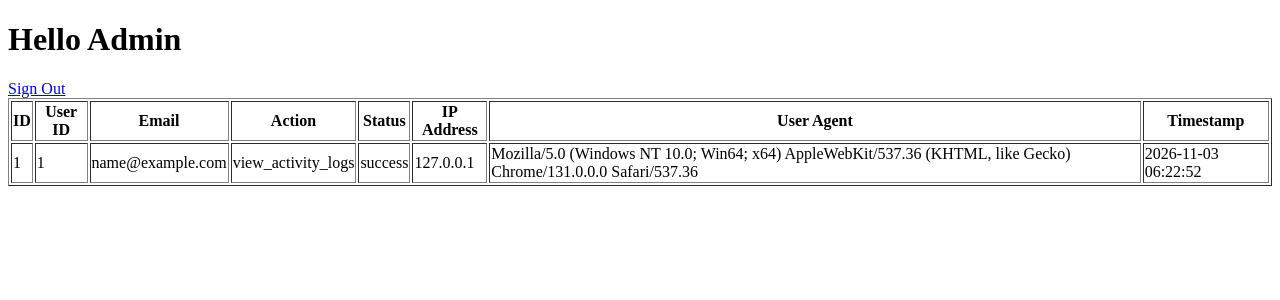
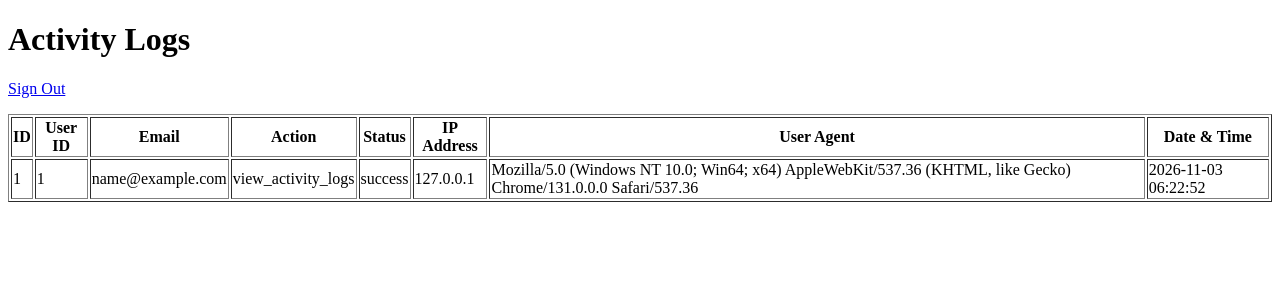
Before and after one commit to Joliyuh/IT34A, a PHP site: page /IT34A/app/admin/index.php in a window 1280 px wide. Shown: the top 300 px of the page. Run offline with PHP 8.4, Linux system fonts and the light colour scheme; the visitor is signed in with stand-in values (Sample User, id 1); data that the repository does not hold is empty.

Commit message:
Fixed and Working

```diff
--- a/app/admin/index.php
+++ b/app/admin/index.php
@@ -1,5 +1,6 @@
 <?php
-require '../../config/config.php';
+
+require_once '../../config/config.php';
 
 
 requireRole('admin');
@@ -11,10 +12,21 @@ logActivity(
     'view_activity_logs'
 );
 
-#Query #3 Get All Activity Logs
+//  Get All Activity Logs
+
 $stmt = $pdo->query("
-    SELECT *
+    SELECT
+        activity_log_id,
+        user_id,
+        user_email,
+        activity_log_action,
+        activity_log_status,
+        activity_log_ip_address,
+        activity_log_user_agent,
+        activity_log_created_at
+
     FROM activity_logs
+
     ORDER BY activity_log_created_at DESC
 ");
 
@@ -24,19 +36,33 @@ $activities = $stmt->fetchAll(PDO::FETCH_ASSOC);
 
 <!DOCTYPE html>
 <html lang="en">
+
 <head>
+
     <meta charset="UTF-8">
-    <meta name="viewport" content="width=device-width, initial-scale=1.0">
-    <title>Admin</title>
+
+    <meta
+        name="viewport"
+        content="width=device-width, initial-scale=1"
+    >
+
+    <title>Activity Logs</title>
+
 </head>
+
 <body>
 
-    <h1>Hello Admin</h1>
+    <h1>Activity Logs</h1>
 
-    <a href="<?= BASE_URL ?>/auth/signout.php">Sign Out</a>
+    <p>
+        <a href="<?= BASE_URL ?>/auth/signout.php">Sign Out</a>
+    </p>
+
 
     <table border="1">
+
         <thead>
+
             <tr>
                 <th>ID</th>
                 <th>User ID</th>
@@ -45,23 +71,74 @@ $activities = $stmt->fetchAll(PDO::FETCH_ASSOC);
                 <th>Status</th>
                 <th>IP Address</th>
                 <th>User Agent</th>
-                <th>Timestamp</th>
+                <th>Date & Time</th>
             </tr>
+
         </thead>
+
+
         <tbody>
+
             <?php foreach ($activities as $activity): ?>
-            <tr>
-                <td><?= htmlspecialchars($activity['activity_log_id']) ?></td>
-                <td><?= htmlspecialchars($activity['user_id']) ?></td>
-                <td><?= htmlspecialchars($activity['user_email']) ?></td>
-                <td><?= htmlspecialchars($activity['activity_log_action']) ?></td>
-                <td><?= htmlspecialchars($activity['activity_log_status']) ?></td>
-                <td><?= htmlspecialchars($activity['activity_log_ip_address']) ?></td>
-                <td><?= htmlspecialchars($activity['activity_log_user_agent']) ?></td>
-                <td><?= htmlspecialchars($activity['activity_log_created_at']) ?></td>
-            </tr>
+
+                <tr>
+
+                    <td>
+                        <?= htmlspecialchars(
+                            $activity['activity_log_id']
+                        ) ?>
+                    </td>
+
+                    <td>
+                        <?= htmlspecialchars(
+                            $activity['user_id']
+                        ) ?>
+                    </td>
+
+                    <td>
+                        <?= htmlspecialchars(
+                            $activity['user_email']
+                        ) ?>
+                    </td>
+
+                    <td>
+                        <?= htmlspecialchars(
+                            $activity['activity_log_action']
+                        ) ?>
+                    </td>
+
+                    <td>
+                        <?= htmlspecialchars(
+                            $activity['activity_log_status']
+                        ) ?>
+                    </td>
+
+                    <td>
+                        <?= htmlspecialchars(
+                            $activity['activity_log_ip_address']
+                        ) ?>
+                    </td>
+
+                    <td>
+                        <?= htmlspecialchars(
+                            $activity['activity_log_user_agent']
+                        ) ?>
+                    </td>
+
+                    <td>
+                        <?= htmlspecialchars(
+                            $activity['activity_log_created_at']
+                        ) ?>
+                    </td>
+
+                </tr>
+
             <?php endforeach; ?>
+
         </tbody>
+
     </table>
+
 </body>
+
 </html>
--- a/functions/auth.php
+++ b/functions/auth.php
@@ -34,6 +34,11 @@ function loginUser($pdo, $login, $password){
         return false;
     }
 
+    //Check if user has an active session
+    if(hasActiveSession($pdo, $user['user_id'])){
+        return 'active_session';
+    }
+
     $_SESSION['user_id'] = $user['user_id'];
     $_SESSION['user_email'] = $user['user_email'];
     $_SESSION['user_username'] = $user['user_username'];
--- a/functions/session.php
+++ b/functions/session.php
@@ -53,4 +53,26 @@ $stmt = $pdo->prepare("
     'session_id' => $session_id,
 ]);
 }
+
+//Function check user fro active session
+function hasActiveSession($pdo, $user_id){
+
+$stmt=$pdo->prepare("
+    SELECT session_id
+    FROM user_sessions
+    WHERE user_id = :user_id
+    AND session_end IS NULL
+    LIMIT 1
+");
+
+$stmt->execute([
+    'user_id' => $user_id
+
+]);
+
+return (bool) $stmt->fetchColumn();
+
+
+}
+
 ?>
```
Also changed, not shown: index.php (+13 -2 lines), functions/redirect.php (line endings or trailing spaces).
